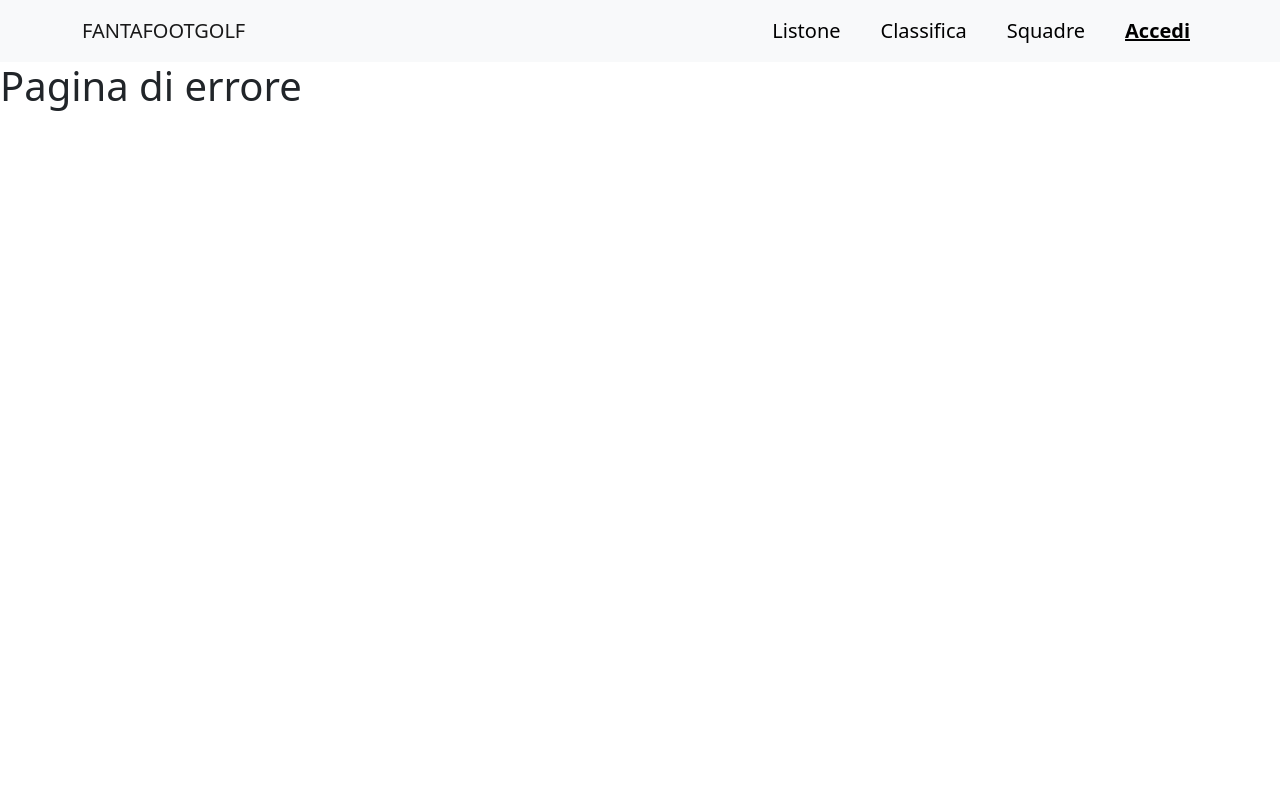
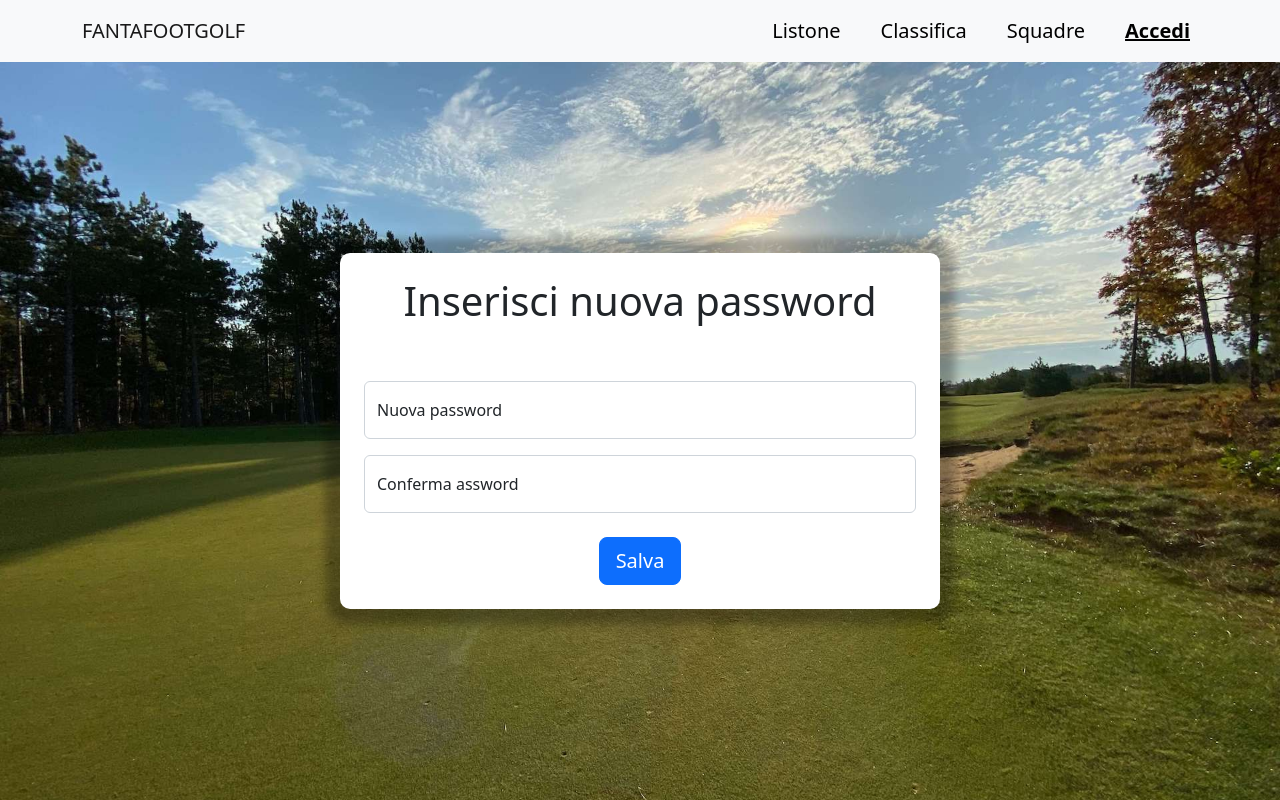
Before and after one commit to lorycade/fantafoot-vite, a React (Vite) app: page /login/recover-password/1 in a window 1280 px wide. Built offline with nearby package versions, Linux system fonts and the light colour scheme.

Commit message:
recover password

```diff
--- a/src/App.jsx
+++ b/src/App.jsx
@@ -25,7 +25,7 @@ const router = createBrowserRouter([
     { path: '/inserisci-formazione', element: <InserimentoFormazione />},
     { path: '/crea-squadra', element: <CreateTeam />},
     { path: '/login', element: <Login />},
-    { path: '/login/recover-password', element: <RecoverPassword />},
+    { path: '/login/recover-password/:recoverCode', element: <RecoverPassword />},
     { path: '/squadre', element: <Teams />},
     { path: '/squadre/:teamId', element: <TeamDetail />},
   ]},
--- a/src/pages/Login.jsx
+++ b/src/pages/Login.jsx
@@ -13,6 +13,7 @@ function Login() {
   const { user, setUser } = useContext(UserContext);
 
   const history = useNavigate();
+
 
   useEffect(() => {
     if (user) {
--- a/src/pages/RecoverPassword.jsx
+++ b/src/pages/RecoverPassword.jsx
@@ -3,85 +3,83 @@ import axios from "axios";
 import { UserContext } from "../context/UserContext";
 import { useNavigate } from "react-router-dom";
 import LoginBackground from "../resources/imgaes/login-background.jpg";
+import { useParams } from "react-router-dom";
 
 function RecoverPassword() {
-  // const [isRecover, setIsRecover] = useState(false);
-  const [email, setEmail] = useState("");
+  const {recoverCode} = useParams()
+  const [confirmPassword, setConfirmPassword] = useState("");
   const [password, setPassword] = useState("");
   const [error, setError] = useState("");
-
-  const { user, setUser } = useContext(UserContext);
+  const [passwordChanged, setPasswordChanged] = useState(false)
 
   const history = useNavigate();
 
-  useEffect(() => {
-    if (user) {
-      history("/");
-    }
-  }, [user]);
 
   const handleSubmit = async (event) => {
     event.preventDefault();
 
     axios
-      .post(import.meta.env.VITE_API_URL + "/api/auth/local", {
-        identifier: email,
-        password,
+      .post(import.meta.env.VITE_API_URL + "/api/auth/reset-password", {
+        code: recoverCode, // code contained in the reset link of step 3.
+        password: password,
+        passwordConfirmation: confirmPassword,
       })
-      .then((response) => {
-        setUser(response.data.user);
-        // localStorage.setItem("user", JSON.stringify(response.data.user));
-        localStorage.setItem("jwt", response.data.jwt);
+      .then(response => {
+        console.log("Your user's password has been reset.")
+        setPasswordChanged(true)
+
+        setTimeout(() => {
+          setPasswordChanged(false)
+          history("/login")
+        }, 3000);
       })
-      .catch((error) => {
-        console.log("An error occurred:", error.response);
-        if (error.response.status == 400) {
-          setError("Email o Password errate");
+      .catch(error => {
+        console.log('An error occurred:', error.response.data.error.message);
+        if (error.response.data.error.message == "Passwords do not match") {
+          setError("Le password devono essere uguali");
+        }
+        if (error.response.data.error.message === "Incorrect code provided") {
+          setError("Questa pagina è scaduta, richiedi nuovamente il reset della password");
         }
       });
   };
-
-  // const handleRecoverPassword = () => {
-  //   axios
-  //     .post(import.meta.env.VITE_API_URL + "/api/auth/forgot-password", {
-  //       email: email,
-  //     })
-  //     .then((response) => {
-  //       console.log("Your user received an email", response);
-  //     })
-  //     .catch((error) => {
-  //       console.log("An error occurred:", error.response);
-  //     });
-  // };
 
   return (
     <>
       <div className="login-page">
         <img src={LoginBackground} alt="" />
+        {passwordChanged && (
+        <div
+          className="password-alert alert alert-success d-flex align-items-center"
+          role="alert"
+        >
+          <div>Password modificata correttamente</div>
+        </div>
+      )}
         <div className="login-form">
           <h1>Inserisci nuova password</h1>
           <form className="mt-5" onSubmit={handleSubmit}>
             <div className="form-floating mb-3">
               <input
-                type="email"
-                value={email}
-                onChange={(event) => setEmail(event.target.value)}
+                type="password"
+                value={password}
+                onChange={(event) => setPassword(event.target.value)}
                 className="form-control"
-                id="floatingInput"
-                placeholder="name@example.com"
+                id="newPassword"
+                placeholder="Password"
               />
-              <label htmlFor="floatingInput">Email</label>
+              <label htmlFor="newPassword">Nuova password</label>
             </div>
             <div className="form-floating">
               <input
                 type="password"
-                value={password}
-                onChange={(event) => setPassword(event.target.value)}
+                value={confirmPassword}
+                onChange={(event) => setConfirmPassword(event.target.value)}
                 className="form-control"
-                id="floatingPassword"
+                id="confirmPassword"
                 placeholder="Password"
               />
-              <label htmlFor="floatingPassword">Password</label>
+              <label htmlFor="confirmPassword">Conferma assword</label>
             </div>
             {error && <p className="error-text">{error}</p>}
             <button className="btn btn-primary btn-lg login-btn mt-4">
--- a/src/styles/pages/_login.scss
+++ b/src/styles/pages/_login.scss
@@ -14,6 +14,22 @@
     z-index: -1;
     height: 100%;
     width: 100%;
+  }
+
+  .password-alert {
+    position: absolute;
+    left: 50%;
+    top: 125px;
+    translate: -50% -50%;
+    z-index: 999;
+    width: calc(100% - 30px);
+
+    @include media-breakpoint-up(md) {
+      width: 70%;
+      max-width: 600px;
+      display: flex;
+      justify-content: center;
+    }
   }
 
   .login-form {
```
